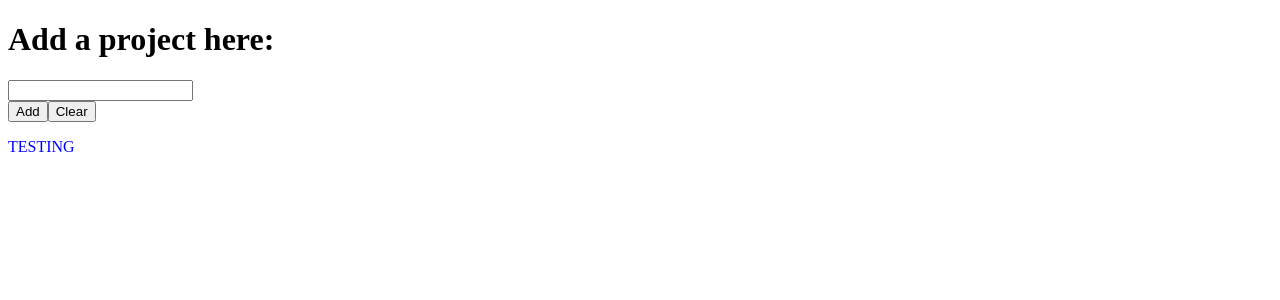
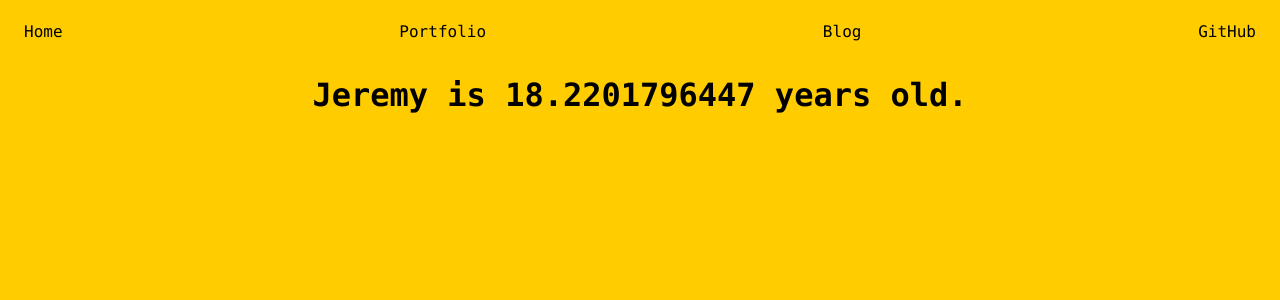
Before and after one commit to jkintana/personal-website, a React (Create React App) app: page / in a window 1280 px wide. Shown: the top 300 px of the page. Built offline with nearby package versions, Linux system fonts and the light colour scheme.

Commit message:
Clock now runs with setInteval

```diff
--- a/src/App.js
+++ b/src/App.js
@@ -1,8 +1,6 @@
 // Import the functions you need from the SDKs you need
 // import { initializeApp } from "firebase/app";
 // import { getAnalytics } from "firebase/analytics";
-import React, { useState, useRef, useEffect } from "react";
-import Project from "./Project/Project";
 
 // TODO: Add SDKs for Firebase products that you want to use
 // https://firebase.google.com/docs/web/setup#available-libraries
@@ -23,29 +21,24 @@ import Project from "./Project/Project";
 // const app = initializeApp(firebaseConfig);
 // const analytics = getAnalytics(app);
 
+// Ideas:
+// Workout Tracker
+// With 2FA?
+// Link Shortener
+// Portfolio
+// Blog
+// Major Class Finder/Overlap
+
+import React from "react";
+import Navbar from './Navbar/Navbar';
+import Clock from './Clock/Clock';
+
 function App() {
-  const [projectNameArray, setProjectNameArray] = useState([]);
-  const projectNameInput = useRef();
-
-  function addToProjectNameArray(e) {
-    const projectName = projectNameInput.current.value;
-    setProjectNameArray(projectNameArray.push(projectName));
-  }
-
-  function clearProjectNameArray(e) {
-    setProjectNameArray([]);
-  }
-
   return (
-    <>
-      <h1>Add a project here:</h1>
-      <input ref={projectNameInput} type='text' />
-      <br />
-      <button onClick={ addToProjectNameArray }>Add</button>
-      <button onClick={ clearProjectNameArray }>Clear</button>
-      <br />
-      <Project name='TESTING' />
-    </>
+    <div>
+      <Navbar />
+      <Clock />
+    </div>
   );
 }
 
--- /dev/null
+++ b/src/Clock/Clock.js
@@ -0,0 +1,14 @@
+import React from 'react'
+
+function Clock()  {
+  let currentTime = (Date.now() - Date.parse('2004-07-05')) / 31556952000;
+  currentTime = currentTime.toFixed(10);
+
+  return (
+    <div>
+      <h1>Jeremy is {currentTime} years old.</h1>
+    </div>
+  )
+}
+
+export default Clock;
--- /dev/null
+++ b/src/Navbar/Navbar.js
@@ -0,0 +1,14 @@
+import React from 'react'
+
+export default function Navbar() {
+  return (
+    <>
+      <ul class='navbar'>
+        <li><a href='https://jkintana.net'>Home</a></li>
+        <li><a href='https://jkintana.net'>Portfolio</a></li>
+        <li><a href='https://jkintana.net'>Blog</a></li>
+        <li><a href='https://github.com/jkintana'>GitHub</a></li>
+      </ul>
+    </>
+  )
+}
--- a/src/Project/Project.js
+++ /dev/null
@@ -1,9 +0,0 @@
-import React from 'react'
-
-export default function Project( {name} ) {
-  return (
-    <div>
-      <p>{name}</p>
-    </div>
-  )
-}
--- a/src/index.css
+++ b/src/index.css
@@ -1,3 +1,37 @@
-p {
-  color: blue;
+body {
+  font-family: "Lucida Console", "Courier New", monospace;
+  background-color: #ffcc00;
 }
+
+h1 {
+  text-align: center;
+}
+
+.navbar {
+  display: flex;
+  justify-content: space-between;
+}
+
+ul {
+  list-style-type: none;
+  margin: 0;
+  padding: 0;
+  overflow: hidden;
+}
+
+li {
+  float: left;
+}
+
+li a {
+  display: block;
+  color: black;
+  text-align: center;
+  padding: 14px 16px;
+  text-decoration: none;
+  border-radius: 5%;
+}
+
+li a:hover {
+  background-color: white;
+}
--- a/src/index.js
+++ b/src/index.js
@@ -4,8 +4,12 @@ import App from './App';
 import './index.css'
 
 const root = ReactDOM.createRoot(document.getElementById('root'));
-root.render(
-  <React.StrictMode>
-    <App/>
-  </React.StrictMode>
-)
+const reactRender = () => {
+  root.render(
+    <React.StrictMode>
+      <App/>
+    </React.StrictMode>
+  )
+}
+
+setInterval(reactRender, 10);
```
